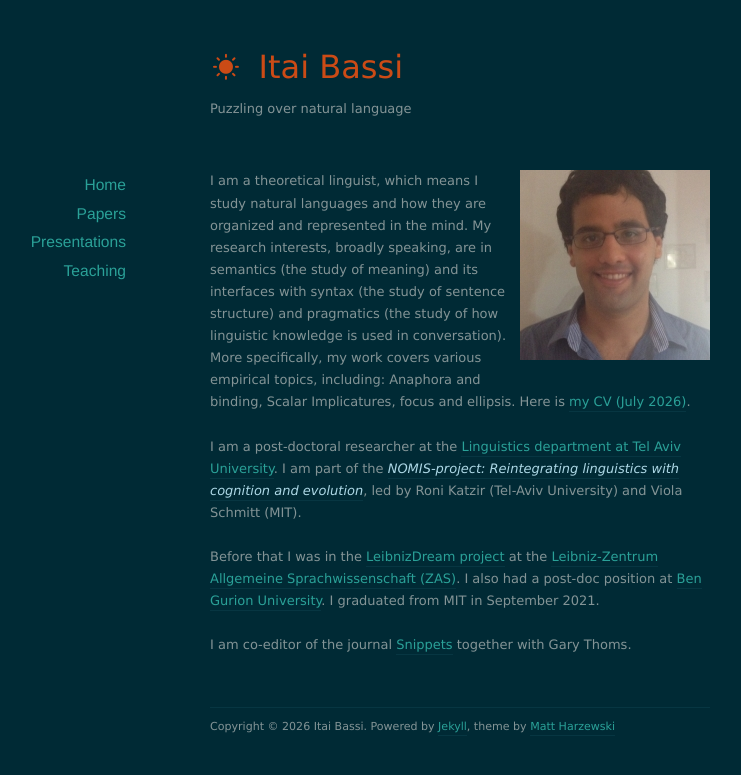
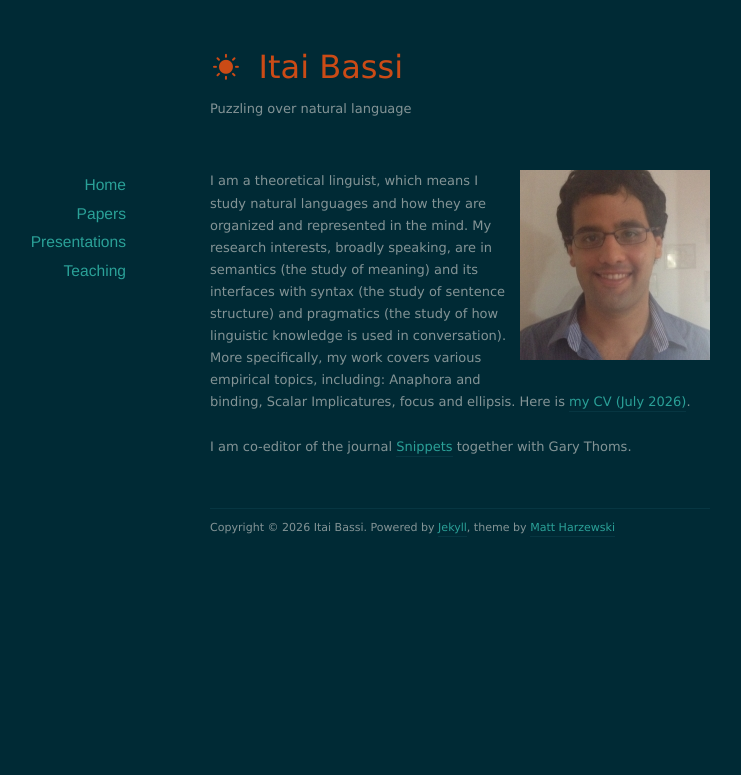
Before and after one commit to itaibassi/itaibassi.github.io, a Jekyll site: the page built from index.html, in a window 1280 px wide. Shown: the top 775 px of the page, without its empty margins (180-921 px from the left). Built offline with Jekyll 4.4.1, drawn with Linux system fonts in a browser that asks for light colours; nearby versions of some CDN libraries; the list of posts is cut into pages by our own code.

Commit message:
Update index.html

```diff
--- a/index.html
+++ b/index.html
@@ -8,15 +8,6 @@ title: Itai Bassi
 I am a theoretical linguist, which means I study natural languages and how they are organized and represented in the mind. My research interests, broadly speaking, are in semantics (the study of meaning) and its interfaces with syntax (the study of sentence structure) and pragmatics (the study of how linguistic knowledge is used in conversation). More specifically, my work covers various empirical topics, including: Anaphora and binding, Scalar Implicatures, focus and ellipsis.
  Here is <a href="https://www.dropbox.com/scl/fi/swxan1vvsuj7wri9bxbtt/CV_July2026.pdf?rlkey=75jdxbmu4b5z9u49xo6vm26ko&dl=0">my CV (July 2026)</a>.
 
-<br><br>
-
- I am  a post-doctoral researcher at the <a href="https://en-humanities.tau.ac.il/linguistics"> Linguistics department at Tel Aviv University</a>. I am part of the <a href="https://nomisfoundation.ch"><font color="lightblue"><em>NOMIS-project: Reintegrating linguistics with cognition and evolution</em></font></a>, led by Roni Katzir (Tel-Aviv University) and Viola Schmitt (MIT).
-
-
-<br><br>
-
-Before that I was in the <a href="https://leibnizdream.eu">LeibnizDream project</a>
- at the   <a href="https://www.leibniz-zas.de/en/about-us/institute">Leibniz-Zentrum Allgemeine Sprachwissenschaft (ZAS)</a>. I also had a post-doc position at <a href="https://in.bgu.ac.il/en/humsos/flit/Pages/default.aspx">Ben Gurion University</a>. I graduated from MIT in September 2021.
 
  <br><br>
 
```
